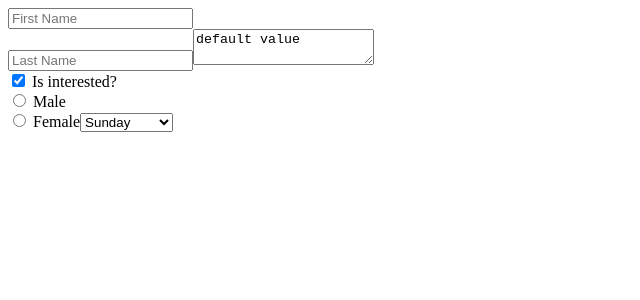
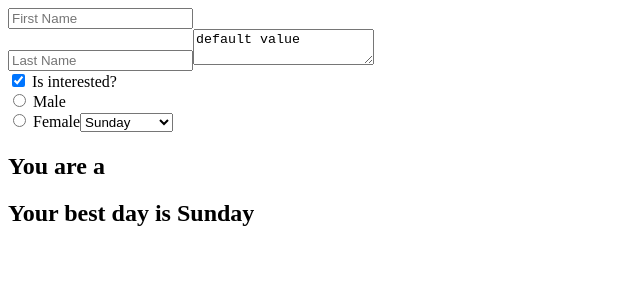
Before and after one commit to laurelherting/sustainability-to-do, a React (Create React App) app: page / in a window 1280 px wide. Shown: the top 300 px of the page, without its empty margins (0-640 px from the left). Built offline with nearby package versions, Linux system fonts and the light colour scheme.

Commit message:
intialize state

```diff
--- a/src/App.js
+++ b/src/App.js
@@ -93,6 +93,8 @@ class App extends React.Component {
         <h1>
           {this.state.firstName} {this.state.lastName}
         </h1>
+        <h2>You are a {this.state.gender}</h2>
+        <h2>Your best day is {this.state.bestDay}</h2>
       </form>
     );
   }
```
